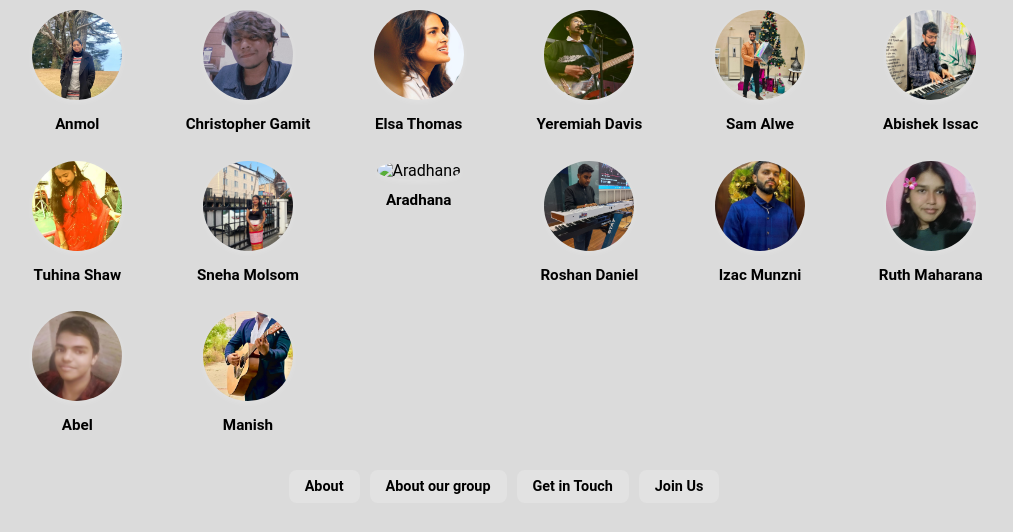
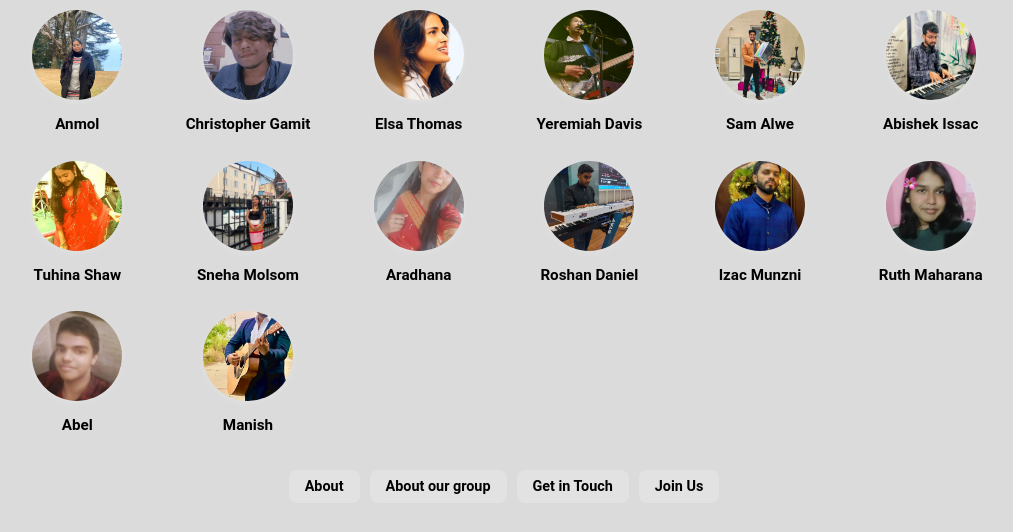
Before and after one commit to RoshanDaniel1208/Grace_Overflow, a plain HTML site: page team.html in a window 1280 px wide. Shown: the part 112-644 px from the top of the page, without its empty margins (136-1149 px from the left). Drawn offline with Linux system fonts and the light colour scheme.

Commit message:
team.html

```diff
--- a/team.html
+++ b/team.html
@@ -224,7 +224,7 @@
     </div>
 
     <div class="member" onclick="toggleMember(this)">
-      <img src="aradhana.jpg" alt="Aradhana">
+      <img src="Aradhana.jpeg" alt="Aradhana">
       <h3>Aradhana</h3>
       <div class="details">
         <p>Vocalist</p>
```
